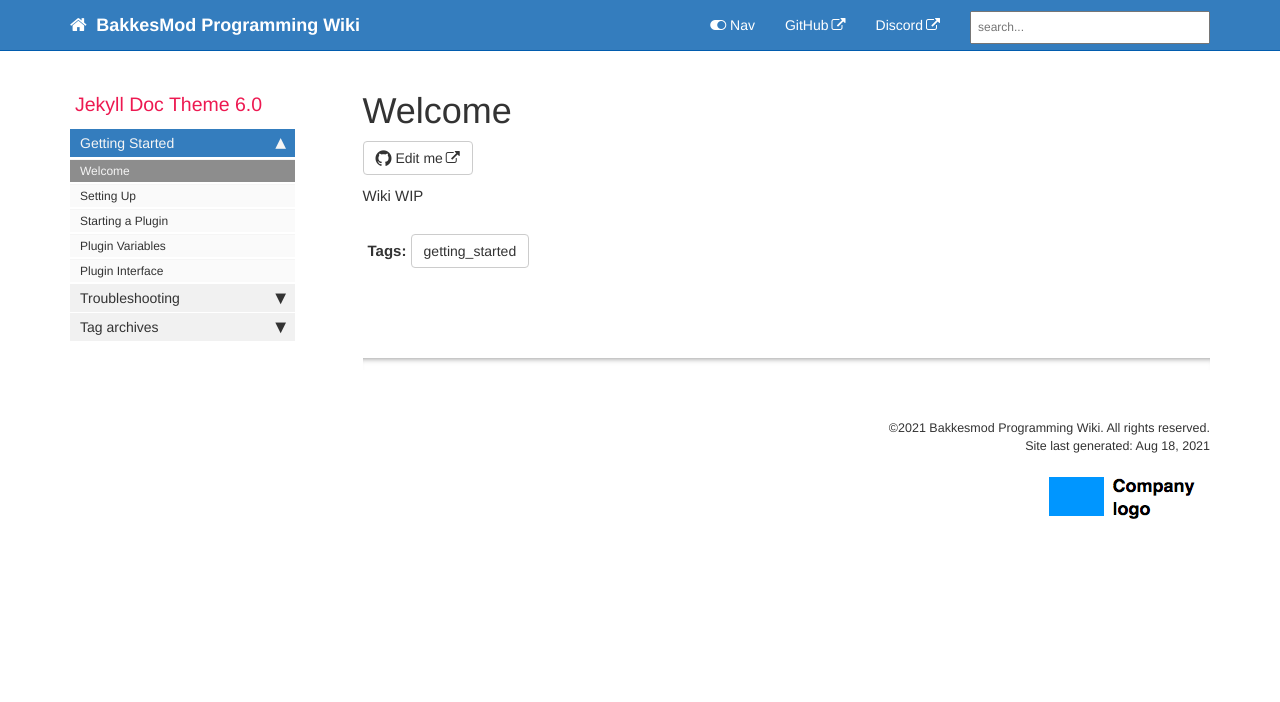
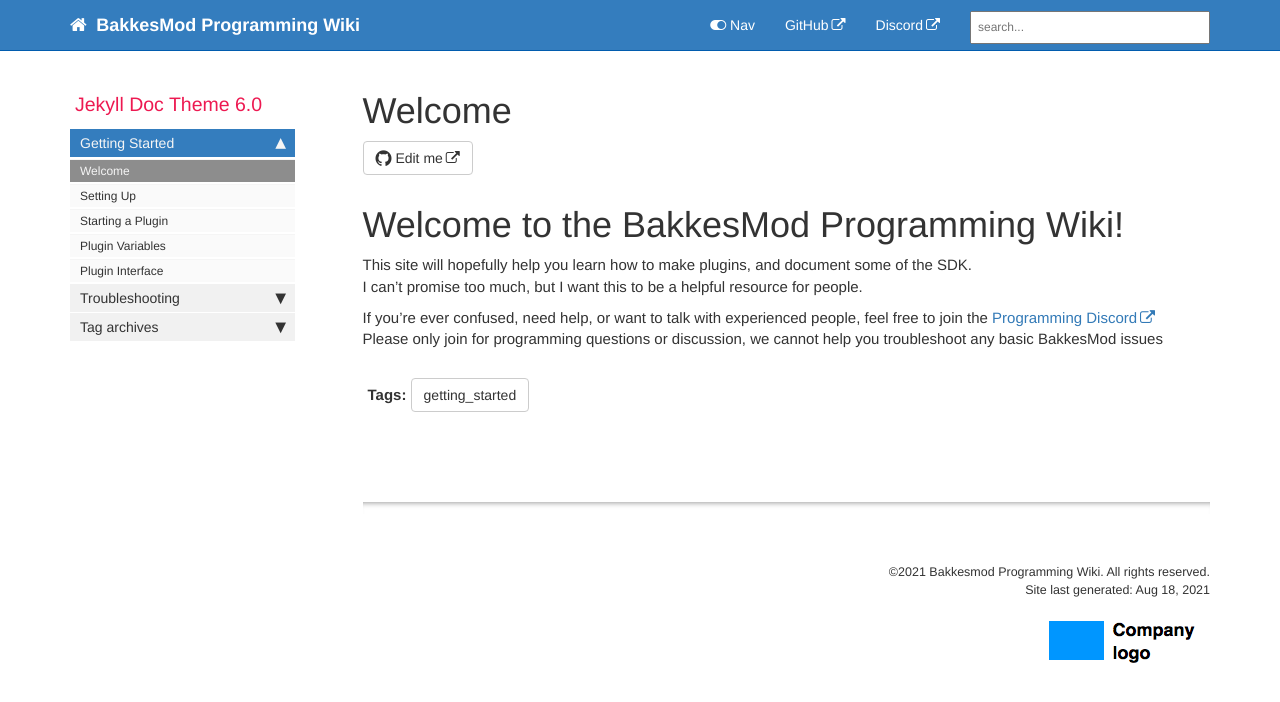
Before and after one commit to ubelhj/BakkesModWiki, a Jekyll site: the page built from index.md, in a window 1280 px wide. Shown: the top 702 px of the page. Built offline with Jekyll 4.4.1, drawn with Linux system fonts in a browser that asks for light colours; comment, search, counter and statistics services are not loaded.

Commit message:
updates index page

```diff
--- a/index.md
+++ b/index.md
@@ -5,4 +5,9 @@ tags: [getting_started]
 permalink: index.html
 ---
 
-Wiki WIP
+# Welcome to the BakkesMod Programming Wiki!
+This site will hopefully help you learn how to make plugins, and document some of the SDK.
+I can't promise too much, but I want this to be a helpful resource for people.
+
+If you're ever confused, need help, or want to talk with experienced people, feel free to join the [Programming Discord](https://discord.gg/HMptXSzCvU)
+Please only join for programming questions or discussion, we cannot help you troubleshoot any basic BakkesMod issues
```
